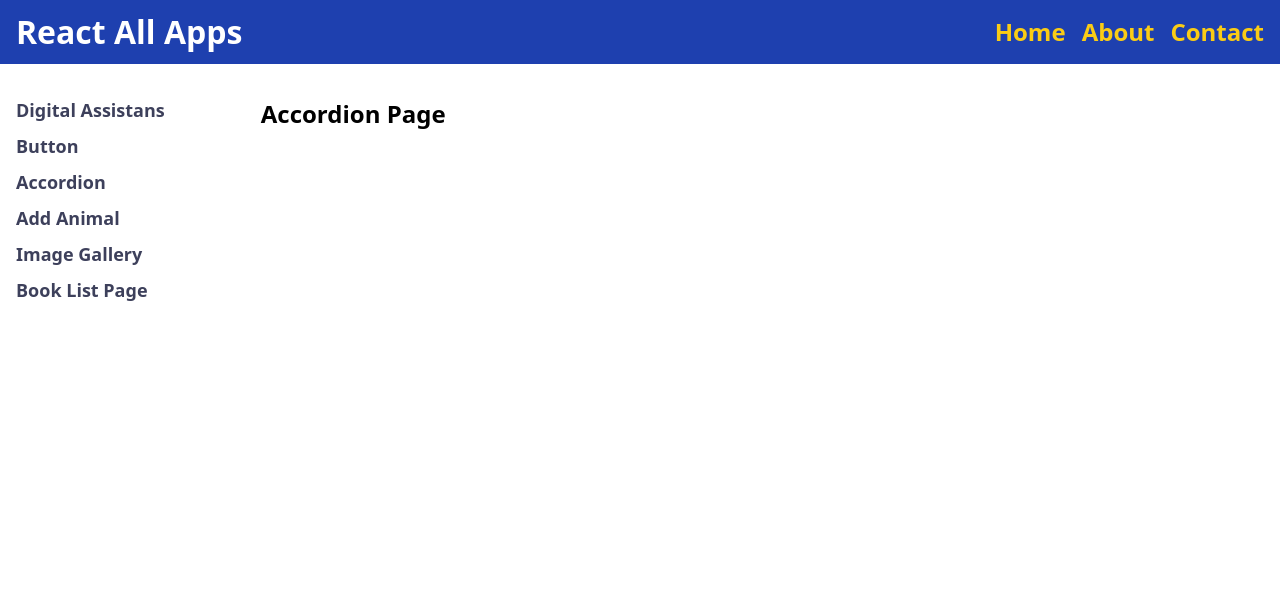
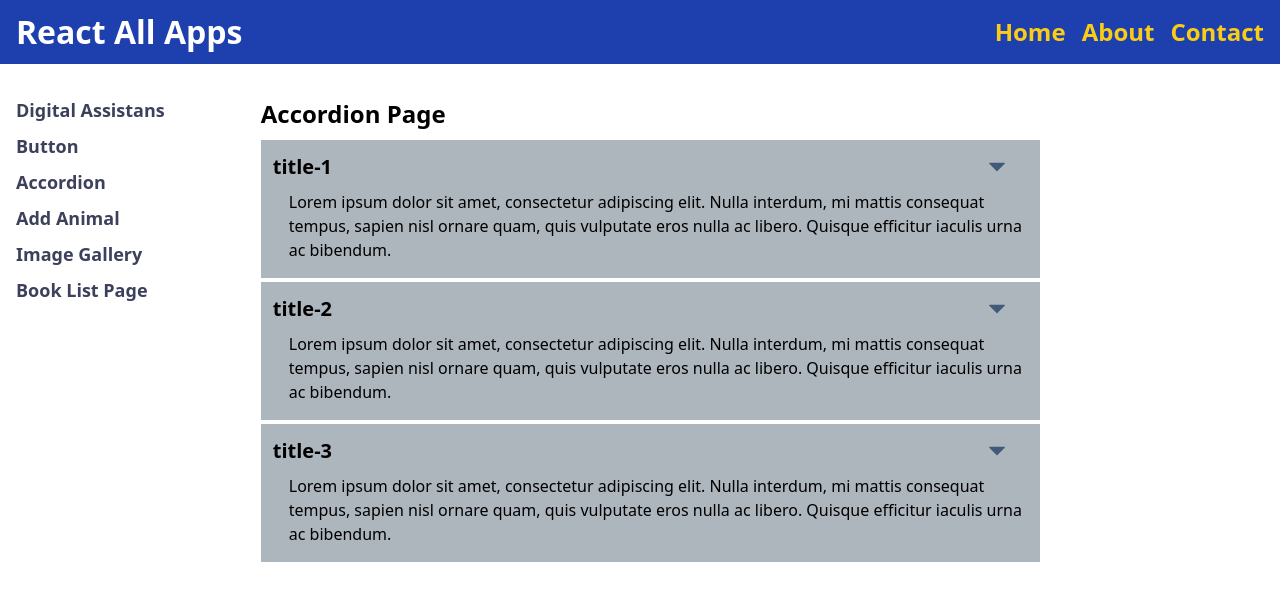
Before and after one commit to sedat355/react-all-apps, a React (Vite) app: page /accordion in a window 1280 px wide. Shown: the top 600 px of the page. Built offline with nearby package versions, Linux system fonts and the light colour scheme.

Commit message:
Accordion görseli render edildi

```diff
--- a/src/components/router.jsx
+++ b/src/components/router.jsx
@@ -1,7 +1,7 @@
 import { createBrowserRouter } from "react-router-dom"
 import RootLayout from "../layouts/RootLayout"
 import Home from "../pages/Home"
-import Accordion from "../pages/Accordion"
+import Accordion from "../pages/accordion/Accordion"
 import DigitalAssistans from "../pages/DigitalAssistans"
 import ButtonPage from "../pages/ButtonPage"
 import AddAnimal from "../pages/animals/AddAnimal"
--- a/src/pages/Accordion.jsx
+++ /dev/null
@@ -1,11 +0,0 @@
-import React from 'react'
-
-const Accordion = () => {
-  return (
-    <div>
-     <h2>Accordion Page</h2>
-    </div>
-  )
-}
-
-export default Accordion
--- /dev/null
+++ b/src/pages/accordion/Accordion.jsx
@@ -0,0 +1,29 @@
+import { useState } from "react"
+import AccordionItem from "./AccordionItem"
+
+const initialAccordions = [
+  {id: 0, title: "title-1", desc: "Lorem ipsum dolor sit amet, consectetur adipiscing elit. Nulla interdum, mi mattis consequat tempus, sapien nisl ornare quam, quis vulputate eros nulla ac libero. Quisque efficitur iaculis urna ac bibendum. "},
+  {id: 1, title: "title-2", desc: "Lorem ipsum dolor sit amet, consectetur adipiscing elit. Nulla interdum, mi mattis consequat tempus, sapien nisl ornare quam, quis vulputate eros nulla ac libero. Quisque efficitur iaculis urna ac bibendum. "},
+  {id: 2, title: "title-3", desc: "Lorem ipsum dolor sit amet, consectetur adipiscing elit. Nulla interdum, mi mattis consequat tempus, sapien nisl ornare quam, quis vulputate eros nulla ac libero. Quisque efficitur iaculis urna ac bibendum. "},
+]
+
+const Accordion = () => {
+  //const [ accordions, setAccordions ] = useState(initialAccordions)
+
+  const renderedAccordions = initialAccordions.map( item => {
+    return <AccordionItem key={item.id} item={item}/>
+  })
+
+  return (
+    <div className="w-full">
+     <h2 className="mb-2">Accordion Page</h2>
+
+      <div className="accordion-list flex flex-col gap-y-1">
+        {renderedAccordions}
+      </div>
+
+    </div>
+  )
+}
+
+export default Accordion
--- /dev/null
+++ b/src/pages/accordion/AccordionItem.jsx
@@ -0,0 +1,21 @@
+import { GoTriangleDown } from "react-icons/go"
+import Button from '../../components/Button'
+
+const AccordionItem = ({ item }) => {
+  return (
+    <div className="bg-gray-one flex flex-col px-3 py-2">
+      <div className="flex items-center justify-between">
+        <h3>{item.title}</h3>
+        <Button btnType="outline" className="border-none px-0">
+          <GoTriangleDown className="text-3xl text-gray-three" />
+        </Button>
+      </div>
+
+      <div className="pl-4 pt-1 pb-2">
+        {item.desc}
+      </div>
+    </div>
+  )
+}
+
+export default AccordionItem
```
